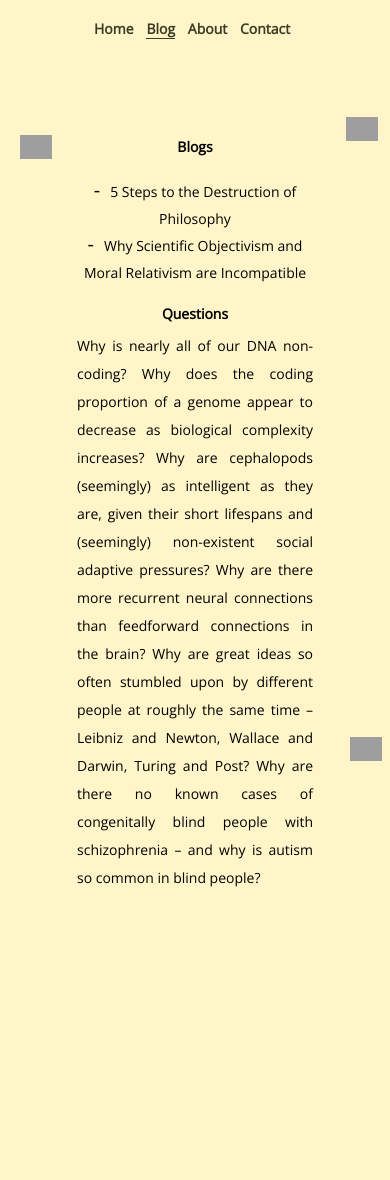
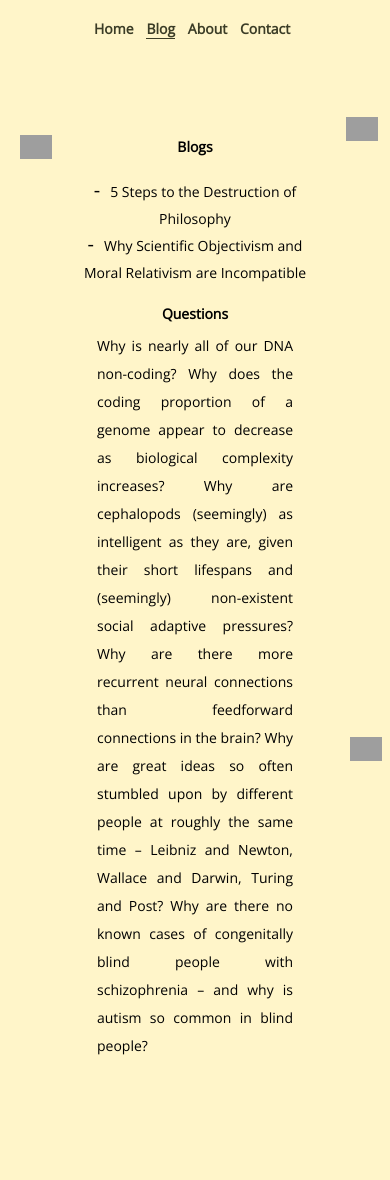
Before and after one commit to richardofarrell/richardofarrell.github.io, a Jekyll site: the page built from blog-list.md, in a window 390 px wide. Built offline with Jekyll 4.4.1, drawn with Linux system fonts in a browser that asks for light colours; before the commit the page ends 927 px from its top, so only the background shows below that; grey boxes are pictures that could not be loaded.

Commit message:
Update default.html

```diff
--- a/_layouts/default.html
+++ b/_layouts/default.html
@@ -116,12 +116,12 @@
         @media screen and (max-width: 768px) {
             /* Adjust margin for smaller devices */
             main {
-                margin: 0 clamp(50px, 10vw + 20px, 100px) clamp(120px, 15vw + 20px, 300px);
+                margin: 0 clamp(25px, 10vw + 20px, 80px) clamp(120px, 15vw + 20px, 300px);
                 margin-top: 5em;
             }
 
             p {
-              margin: 0 clamp(5px, 10px, 30px) clamp(30px, 5vw + 10px, 100px); /* Updated margin for smaller devices */
+              margin: 0 clamp(25px, 30px, 40px) clamp(30px, 5vw + 10px, 100px); /* Updated margin for smaller devices */
             }
         }
 
```
